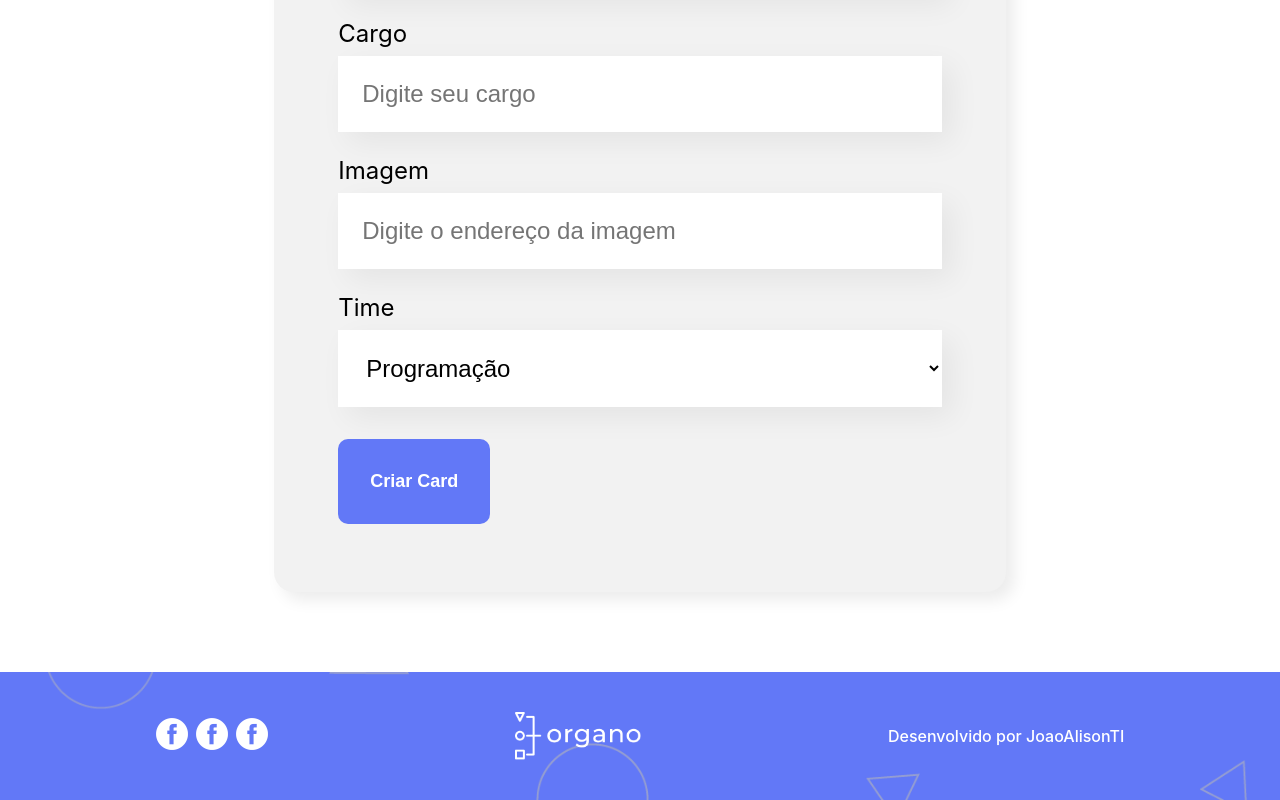
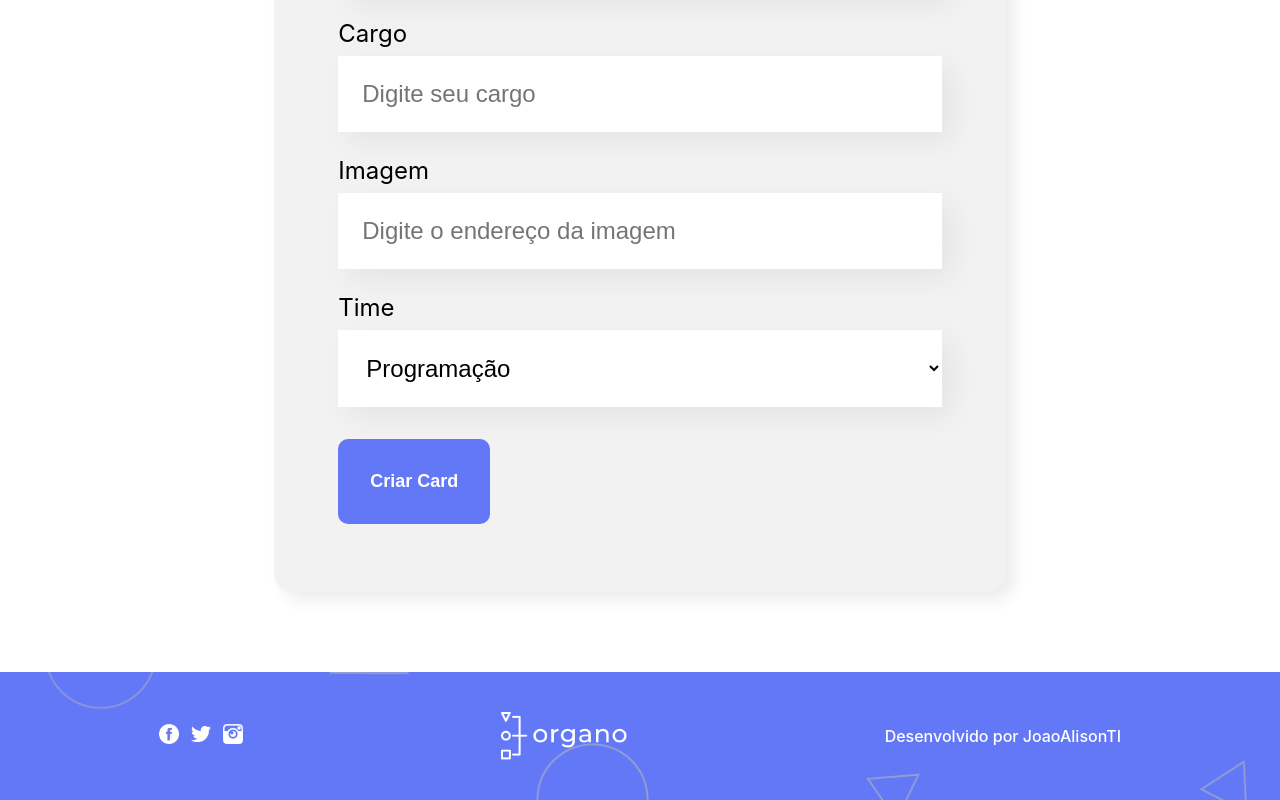
Before and after one commit to JoaoAlisonTI/organo, a React (Create React App) app: page / in a window 1280 px wide. Shown: the part 785-1585 px from the top of the page. Built offline with nearby package versions, Linux system fonts and the light colour scheme.

Commit message:
feat: adding ContactLink component

```diff
--- /dev/null
+++ b/src/components/Footer/ContactLink/ContactLink.css
@@ -0,0 +1,3 @@
+.link-contato > img {
+  height: 20px;
+}
--- /dev/null
+++ b/src/components/Footer/ContactLink/index.js
@@ -0,0 +1,9 @@
+import './ContactLink.css';
+
+export const ContactLink = ({ link, icon, alt }) => {
+  return (
+    <a className='link-contato' href={link} target='_blank' rel='noreferrer'>
+      <img src={icon} alt={alt} />
+    </a>
+  )
+}
--- a/src/components/Footer/Footer.css
+++ b/src/components/Footer/Footer.css
@@ -10,7 +10,7 @@
   align-items: center;
   justify-content: space-around;
   flex-wrap: wrap;
-  gap: 16px;
+  gap: 20px;
   color: #fff;
   font-weight: 500;
 }
@@ -18,7 +18,7 @@
   display: flex;
   justify-content: center;
   align-items: center;
-  gap: 8px;
+  gap: 12px;
 }
 .footer > img {
   height: 48px;
--- a/src/components/Footer/index.js
+++ b/src/components/Footer/index.js
@@ -1,18 +1,25 @@
+import { ContactLink } from './ContactLink';
 import './Footer.css'
 
 export const Footer = () => {
   return (
     <footer className='footer'>
       <div className='div-contato'>
-        <a href=''>
-          <img src='/imagens/fb.png' alt='' />
-        </a>
-        <a href=''>
-          <img src='/imagens/fb.png' alt='' />
-        </a>
-        <a href=''>
-          <img src='/imagens/fb.png' alt='' />
-        </a>
+        <ContactLink
+          link='https://m.facebook.com/'
+          icon='/imagens/fb.png'
+          alt='Link de contato do facebook'
+        />
+        <ContactLink
+          link='https://x.com'
+          icon='/imagens/tw.png'
+          alt='Link de contato do twitter'
+        />
+        <ContactLink
+          link='https://www.instagram.com'
+          icon='/imagens/ig.png'
+          alt='Link de contato do instagram'
+        />
       </div>
       <img src='/imagens/logo.png' alt='Logo do Organo' />
       <p>Desenvolvido por JoaoAlisonTI</p>
```
